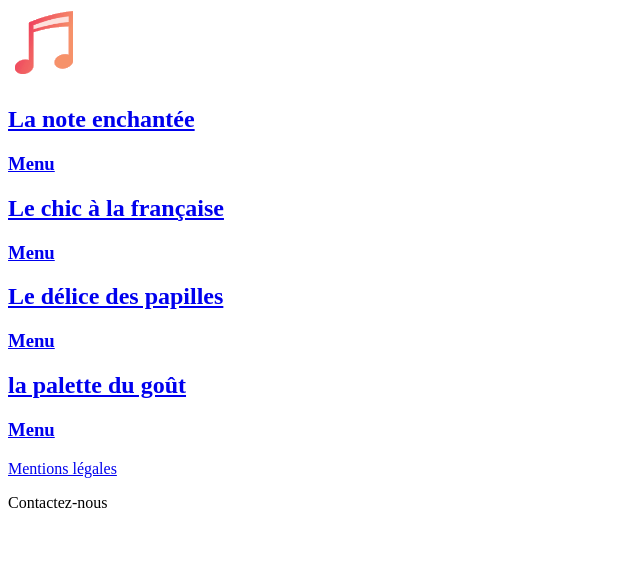
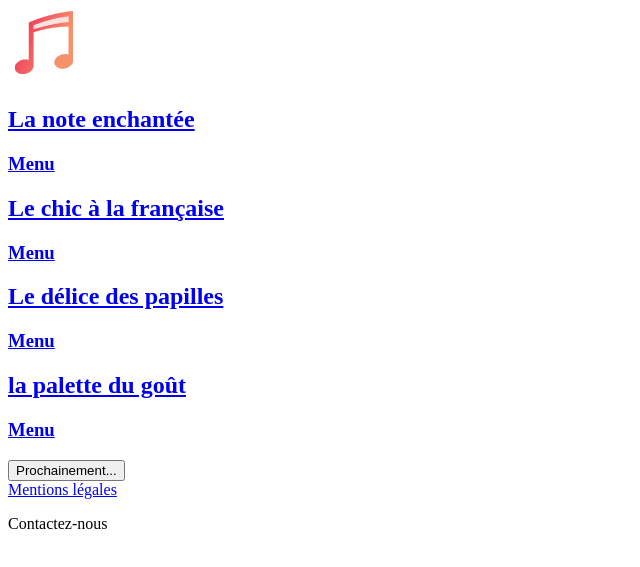
Before and after one commit to Marion-Touin/Projet3-OC-Ohmyfood, a plain HTML site: page accueil.html in a window 1280 px wide. Shown: the part 79-646 px from the top of the page, without its empty margins (0-640 px from the left). Drawn offline with Linux system fonts and the light colour scheme.

Commit message:
création du bouton prochainement page d'accueil

```diff
--- a/accueil.html
+++ b/accueil.html
@@ -40,6 +40,10 @@
                 <h3>Menu</h3>
             </a>
         </section>
+        <!--Bouton prochainement-->
+        <div>
+            <button>Prochainement...</button>
+        </div>
         <!--Pied de page-->
         <footer>
             <a href="mentions_legales.html">Mentions légales</a>
```
